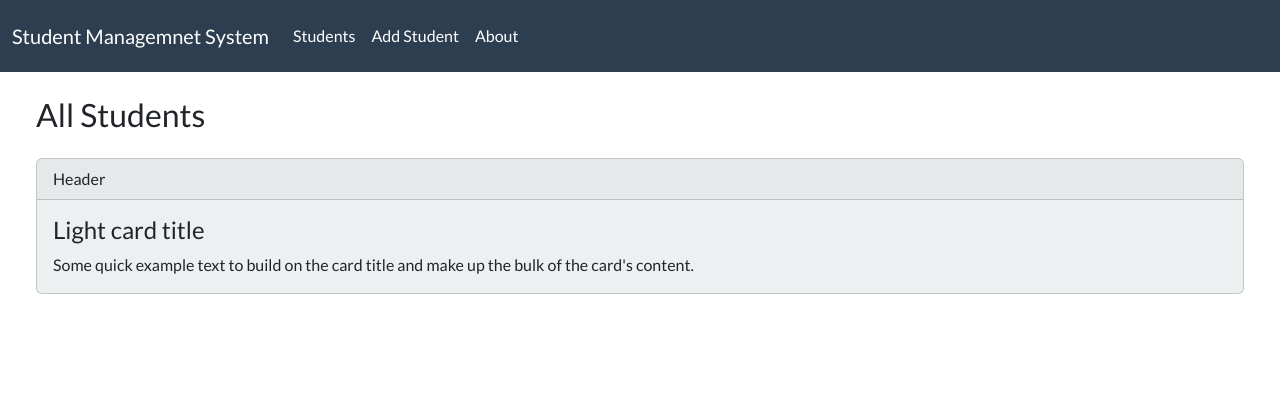
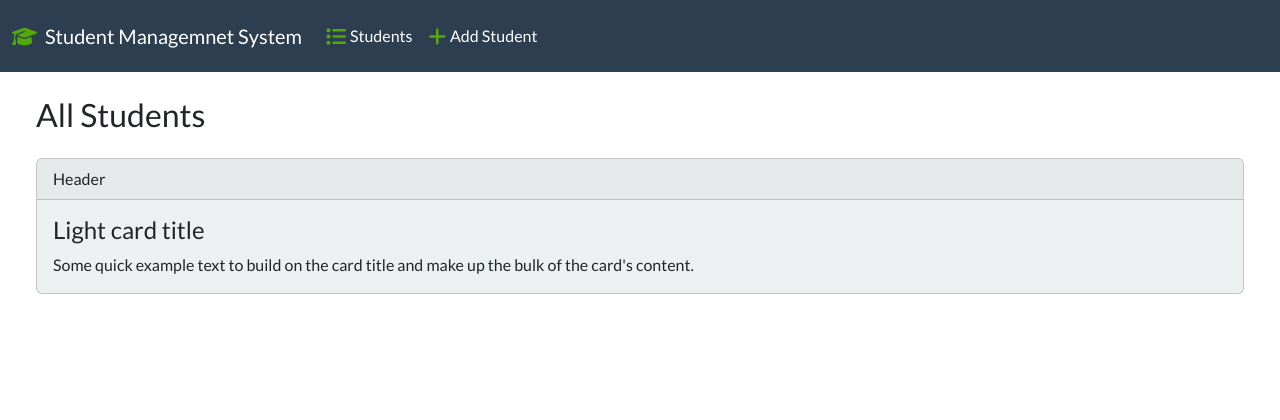
Before and after one commit to kimalfred/Student-Profile-Management, a Django app: page / in a window 1280 px wide. Shown: the top 420 px of the page. Run offline with Django 5.2, Linux system fonts and the light colour scheme; some libraries are stand-ins or nearby versions.

Commit message:
Added Icons

```diff
--- a/students/templates/students/index.html
+++ b/students/templates/students/index.html
@@ -3,10 +3,12 @@
 <html lang="en">
 <head>
     <title>Student Management System</title>
+    <link rel="stylesheet" href="https://cdnjs.cloudflare.com/ajax/libs/font-awesome/6.5.2/css/all.min.css"/>
     <link href="{% static 'css/bootstrap.min.css' %}" rel="stylesheet">
 <body class="d-flex flex-column min-vh-100">
     <nav class="navbar navbar-expand-lg bg-primary" data-bs-theme="dark">
         <div class="container-fluid">
+          <i class="fa-solid fa-graduation-cap fa-lg me-2" style="color: #51aa08;"></i>
           <a class="navbar-brand" href="#">Student Managemnet System</a>
           <button class="navbar-toggler" type="button" data-bs-toggle="collapse" data-bs-target="#navbarColor01" aria-controls="navbarColor01" aria-expanded="false" aria-label="Toggle navigation">
             <span class="navbar-toggler-icon"></span>
@@ -14,13 +16,14 @@
           <div class="collapse navbar-collapse" id="navbarColor01">
             <ul class="navbar-nav me-auto">
               <li class="nav-item">
-                <a class="nav-link" href="#">Students</a>
+                <a class="nav-link" href="#">
+                  <i class="fa-solid fa-list fa-lg me-1" style="color: #51aa08;"></i>Students
+                </a>
               </li>
               <li class="nav-item">
-                <a class="nav-link" href="#">Add Student</a>
-              </li>
-              <li class="nav-item">
-                <a class="nav-link" href="#">About</a>
+                <a class="nav-link" href="#">
+                  <i class="fa-solid fa-plus fa-lg me-1" style="color: #51aa08;"></i>Add Student
+                </a>
               </li>
             </ul>
           </div>
```
